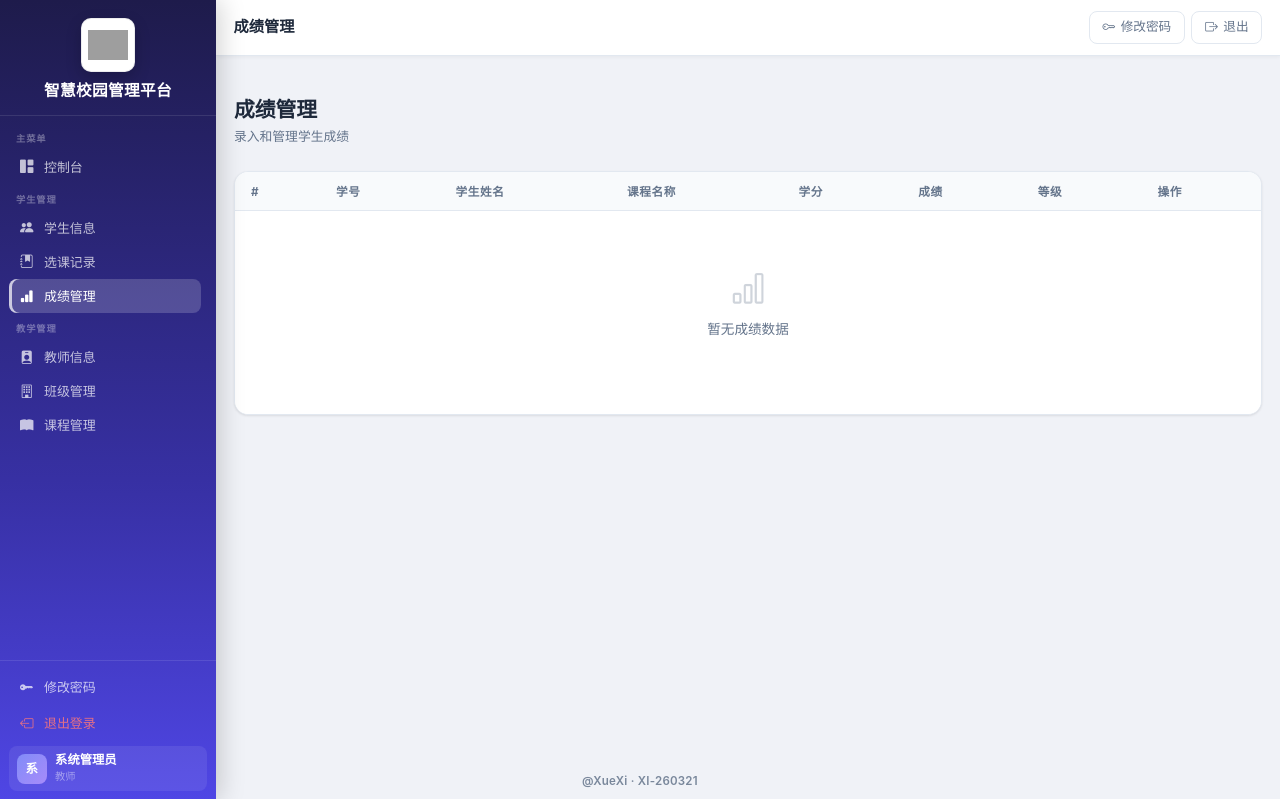
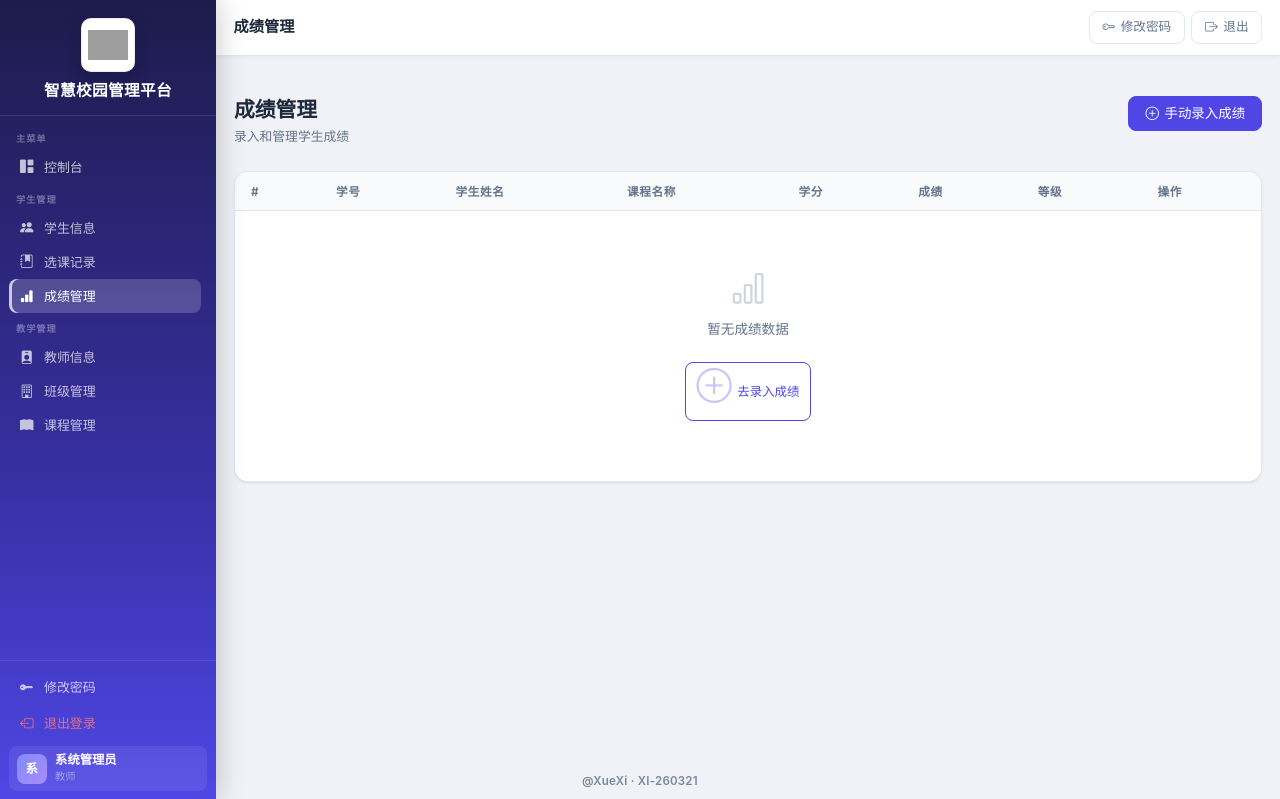
Before and after one commit to weichuyi/jystudent, a Flask app: page /scores in a window 1280 px wide. Shown: the top 799 px of the page. Run offline with Flask 3, Linux system fonts and the light colour scheme; a user stored in the database is signed in; data comes from the database, SQL or seed files in the repository; grey boxes are pictures that could not be loaded.

Commit message:
添加手动分数录入链接与CSS类
为管理员/教师用户显示手动录入成绩按钮，并将行内成绩颜色样式替换为语义化类名。本次修改添加了一个顶级的“手动录入成绩”按钮，以及在无数据视图中增加一处行动召唤按钮（仅对“管理员”和“教师”角色可见），同时将成绩区间的行内样式替换为 score-high/score-mid/score-low 类，以便于样式设置与维护。修改文件：templates/scores/list.html。

```diff
--- a/templates/scores/list.html
+++ b/templates/scores/list.html
@@ -8,6 +8,11 @@
     <h1 class="page-title">成绩管理</h1>
     <p class="page-subtitle">{% if session.role == 'student' %}查看您的课程成绩{% else %}录入和管理学生成绩{% endif %}</p>
   </div>
+  {% if session.role in ['admin', 'teacher'] %}
+  <a href="{{ url_for('record_score_manual') }}" class="btn btn-primary">
+    <i class="bi bi-plus-circle"></i> 手动录入成绩
+  </a>
+  {% endif %}
 </div>
 
 <div class="table-card">
@@ -36,7 +41,7 @@
           <td>{{ e.course.credits or '' }}</td>
           <td>
             {% if e.score is not none and e.score != '' %}
-            <span class="fw-semibold" style="{% if e.score >= 90 %}color:#10b981{% elif e.score >= 60 %}color:#1e293b{% else %}color:#ef4444{% endif %}">
+            <span class="fw-semibold {% if e.score >= 90 %}score-high{% elif e.score >= 60 %}score-mid{% else %}score-low{% endif %}">
               {{ e.score }}
             </span>
             {% else %}
@@ -68,6 +73,11 @@
             <div class="no-data">
               <i class="bi bi-bar-chart"></i>
               <p>暂无成绩数据</p>
+              {% if session.role in ['admin', 'teacher'] %}
+              <a href="{{ url_for('record_score_manual') }}" class="btn btn-sm btn-outline-primary" style="margin-top:.5rem">
+                <i class="bi bi-plus-circle"></i> 去录入成绩
+              </a>
+              {% endif %}
             </div>
           </td>
         </tr>
```
